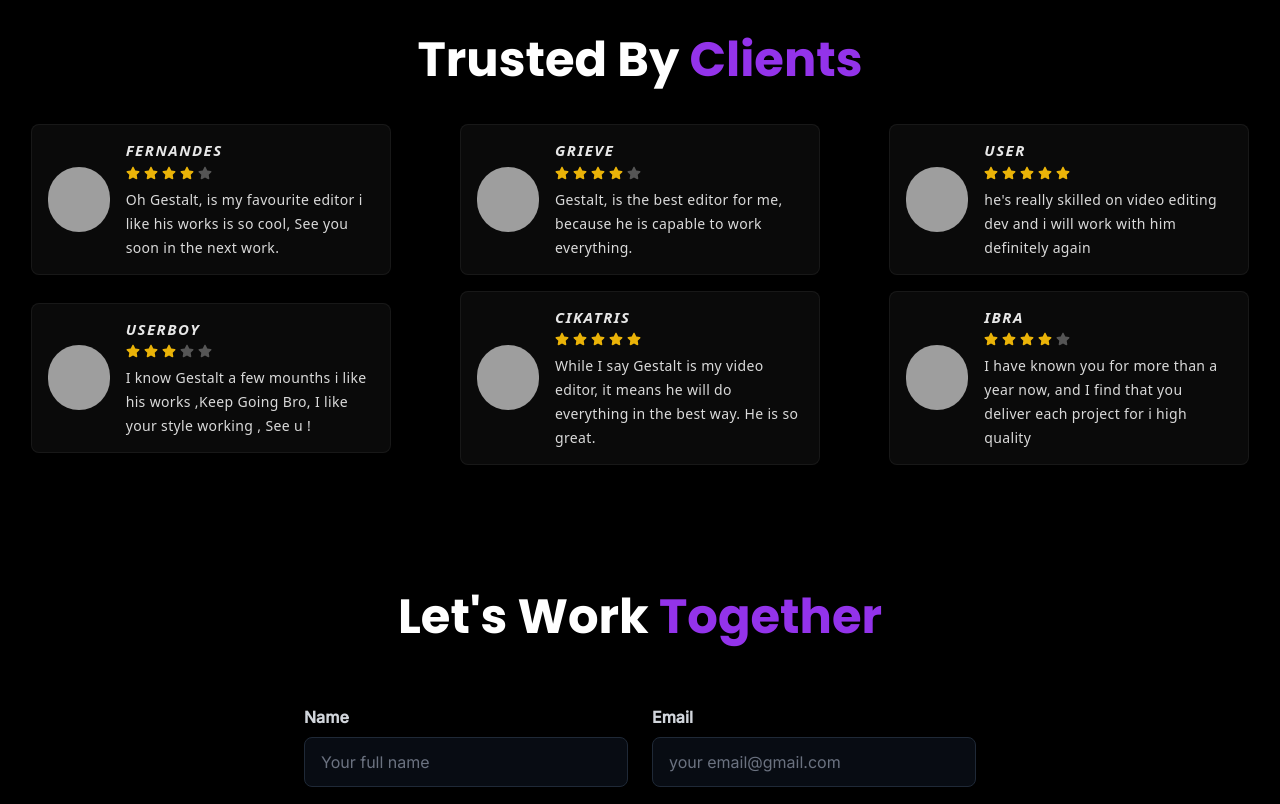
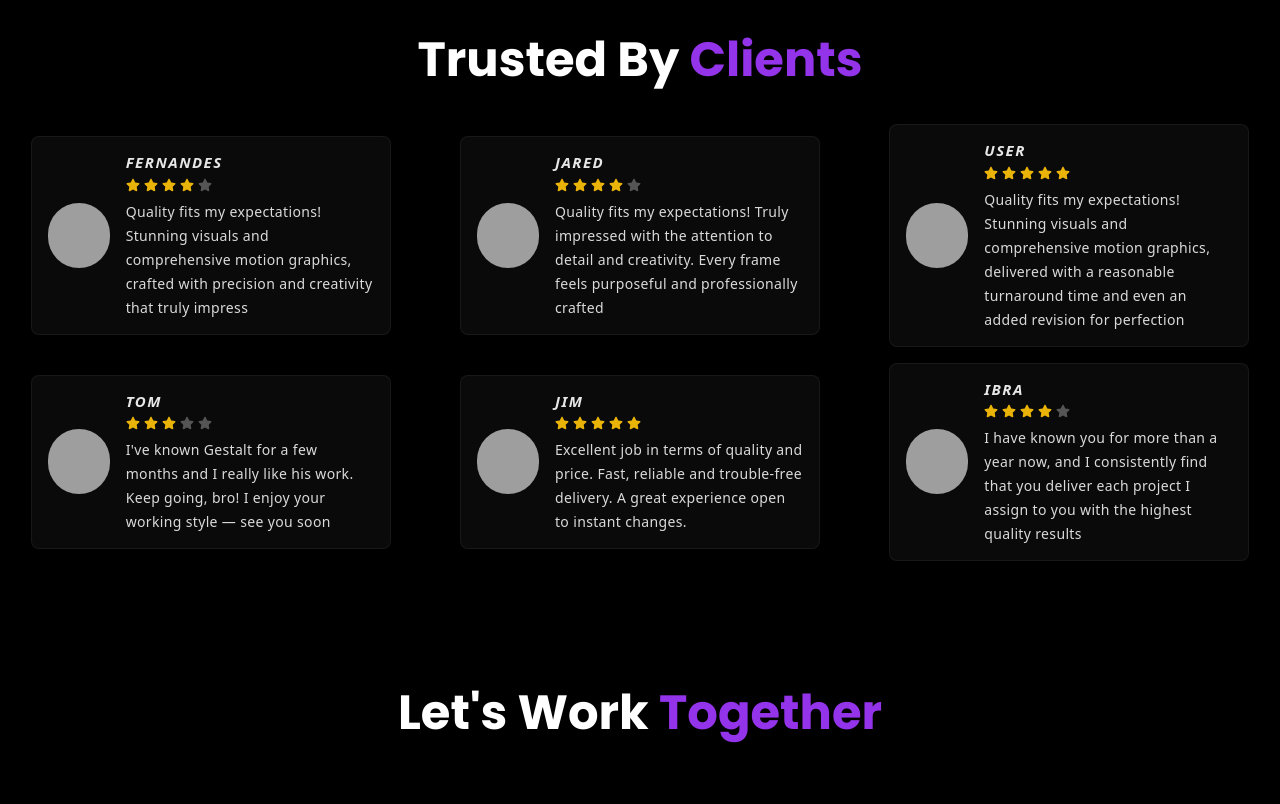
Before and after one commit to 0xenor/Gestalt._, a React (Vite) app: page / in a window 1280 px wide. Shown: the part 1940-2744 px from the top of the page. Built offline with nearby package versions, Linux system fonts and the light colour scheme; grey boxes are pictures that could not be loaded.

Commit message:
your message

```diff
--- a/src/componenets/Contact.tsx
+++ b/src/componenets/Contact.tsx
@@ -1,5 +1,6 @@
 import React, { useState } from 'react';
-import { Send, Twitter, CheckCircle } from 'lucide-react';
+import { Send, CheckCircle } from 'lucide-react';
+import { RiTwitterXLine } from "react-icons/ri";
 import { FaDiscord } from 'react-icons/fa';
 
 const Contact: React.FC = () => {
@@ -55,7 +56,7 @@ const Contact: React.FC = () => {
     },
     {
       name: 'Twitter',
-      icon: Twitter,
+      icon: RiTwitterXLine,
       url: 'https://x.com/Cikatris_Editor',
       color: 'hover; text-blue-500',
     },
@@ -192,7 +193,7 @@ const Contact: React.FC = () => {
             <p className="mt-2 text-sm font-poppins font-extrabold">
               Editor with a considerable amount of experience
             </p>
-            <p className="mt-2 text-sm font-poppins font-extrabold">
+            <p className="mt-2 text-xl font-poppins font-bold text-purple-500">
               Discord Username: cikatris
             </p>
           </div>
--- a/src/componenets/Hero.tsx
+++ b/src/componenets/Hero.tsx
@@ -1,5 +1,5 @@
 import React from 'react';
-import { Twitter } from 'lucide-react';
+import { RiTwitterXLine } from "react-icons/ri";
 import { FaDiscord } from 'react-icons/fa';
 import ProfileImage from '../assets/gestalt.jpg';
 
@@ -33,7 +33,7 @@ const Hero: React.FC = () => {
             </a>
             <a href="https://x.com/Cikatris_Editor" target="_blank"
                className="group p-3 bg-white/10 backdrop-blur-sm rounded-lg border border-white/20 hover:border-blue-500/70 transition-all duration-300 hover:scale-110">
-              <Twitter className="w-7 h-7 text-gray-200 group-hover:text-blue-700 transition-color" />
+              <RiTwitterXLine className="w-7 h-7 text-gray-200 group-hover:text-blue-700 transition-color" />
             </a>
           </div>
 
--- a/src/componenets/Projects.tsx
+++ b/src/componenets/Projects.tsx
@@ -1,4 +1,5 @@
 import React, { useEffect, useRef, useState } from 'react';
+
 
 interface Project {
   id: number;
@@ -16,12 +17,12 @@ const Projects: React.FC = () => {
     {
       id: 2,
       mp4Url: '/videos/practice.mp4',
-      caption: 'Engaging Effects'
+      caption: 'Captivating Highlights'
     },
     {
       id: 3,
       mp4Url: '/videos/deeping the saltiest players in rust_1.mp4',
-      caption: 'Captivating Highlights'
+      caption: 'Engaging Effects'
     },
   ];
 
--- a/src/componenets/Reviews.tsx
+++ b/src/componenets/Reviews.tsx
@@ -14,42 +14,42 @@ const Reviews: React.FC = () => {
     {
       id: 1,
       name: "Fernandes",
-      text: "Oh Gestalt, is my favourite editor i like his works is so cool, See you soon in the next work.",
+      text: "Quality fits my expectations! Stunning visuals and comprehensive motion graphics, crafted with precision and creativity that truly impress",
       rating: 4,
       avatar: "https://images.pexels.com/photos/2847577/pexels-photo-2847577.jpeg",
     },
     {
       id: 2,
-      name: "Grieve",
-      text: "Gestalt, is the best editor for me, because he is capable to work everything.",
+      name: "Jared",
+      text: "Quality fits my expectations! Truly impressed with the attention to detail and creativity. Every frame feels purposeful and professionally crafted",
       rating: 4,
       avatar: "https://images.pexels.com/photos/7205376/pexels-photo-7205376.jpeg",
     },
     {
       id: 3,
-      name: "User",
-      text: "he's really skilled on video editing dev and i will work with him definitely again",
+      name: "USer",
+      text: "Quality fits my expectations! Stunning visuals and comprehensive motion graphics, delivered with a reasonable turnaround time and even an added revision for perfection ",
       rating: 5,
       avatar: "https://images.pexels.com/photos/2102415/pexels-photo-2102415.jpeg",
     },
     {
       id: 4,
-      name: "UserBoy",
-      text: "I know Gestalt a few mounths i like his works ,Keep Going Bro, I like your style working , See u !",
+      name: "Tom",
+      text: "I've known Gestalt for a few months and I really like his work. Keep going, bro! I enjoy your working style — see you soon",
       rating: 3,
       avatar: "https://images.pexels.com/photos/3201630/pexels-photo-3201630.jpeg",
     },
     {
       id: 5,
-      name: "Cikatris",
-      text: "While I say Gestalt is my video editor, it means he will do everything in the best way. He is so great.",
+      name: "Jim",
+      text: "Excellent job in terms of quality and price. Fast, reliable and trouble-free delivery. A great experience open to instant changes.",
       rating: 5,
       avatar: "https://images.pexels.com/photos/3379933/pexels-photo-3379933.jpeg",
     },
     {
       id: 6,
       name: "Ibra",
-      text: "I have known you for more than a year now, and I  find that you deliver each project for i high quality",
+      text: "I have known you for more than a year now, and I consistently find that you deliver each project I assign to you with the highest quality results",
       rating: 4,
       avatar: "https://images.pexels.com/photos/8102677/pexels-photo-8102677.jpeg",
     },
```
